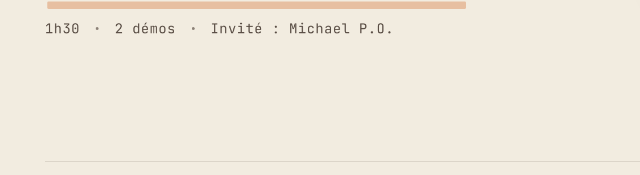
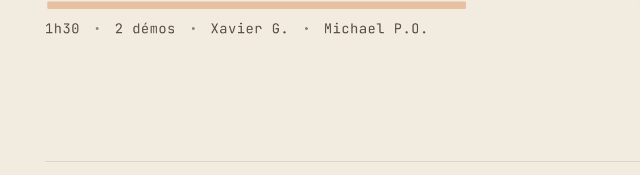
Before and after one commit to the-ai-coffee/ai-coffee, a plain HTML site: page decks/02-hermes-ai/deck.html in a window 1280 px wide. Shown: the part 444-619 px from the top of the page, 218-858 px from the left. Drawn offline with nearby package versions, Linux system fonts and the light colour scheme.

Commit message:
docs: list both speakers on the episode 02 cover
Replace the single "Invité" mention on the cover meta line with the full
speaker list (Xavier G. and Michael P.O.).

Co-Authored-By: Claude Opus 4.8 (1M context) <noreply@anthropic.com>

```diff
--- a/decks/02-hermes-ai/deck.html
+++ b/decks/02-hermes-ai/deck.html
@@ -340,7 +340,8 @@
         <div class="meta">
           <span>1h30</span><span class="pip"></span>
           <span>2 démos</span><span class="pip"></span>
-          <span>Invité : Michael P.O.</span>
+          <span>Xavier G.</span><span class="pip"></span>
+          <span>Michael P.O.</span>
         </div>
       </div>
 
```
